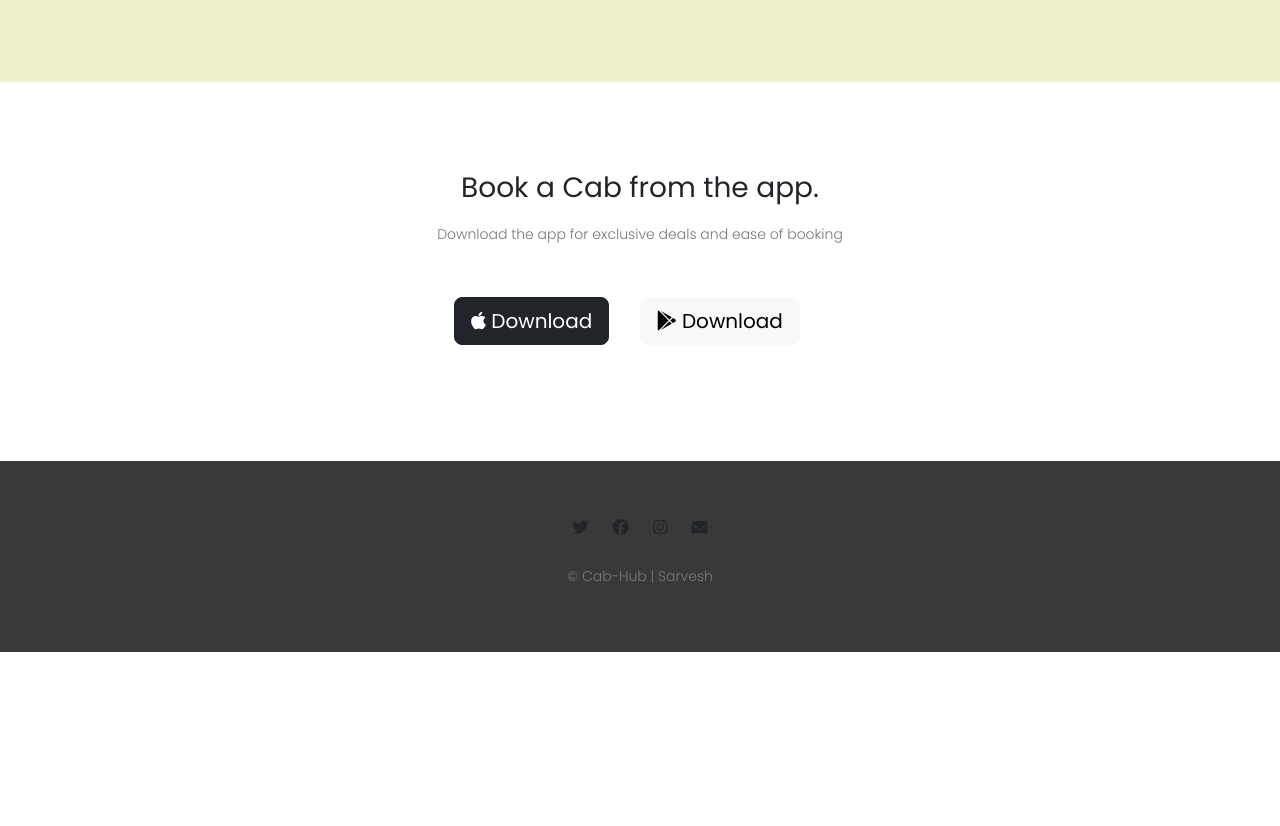
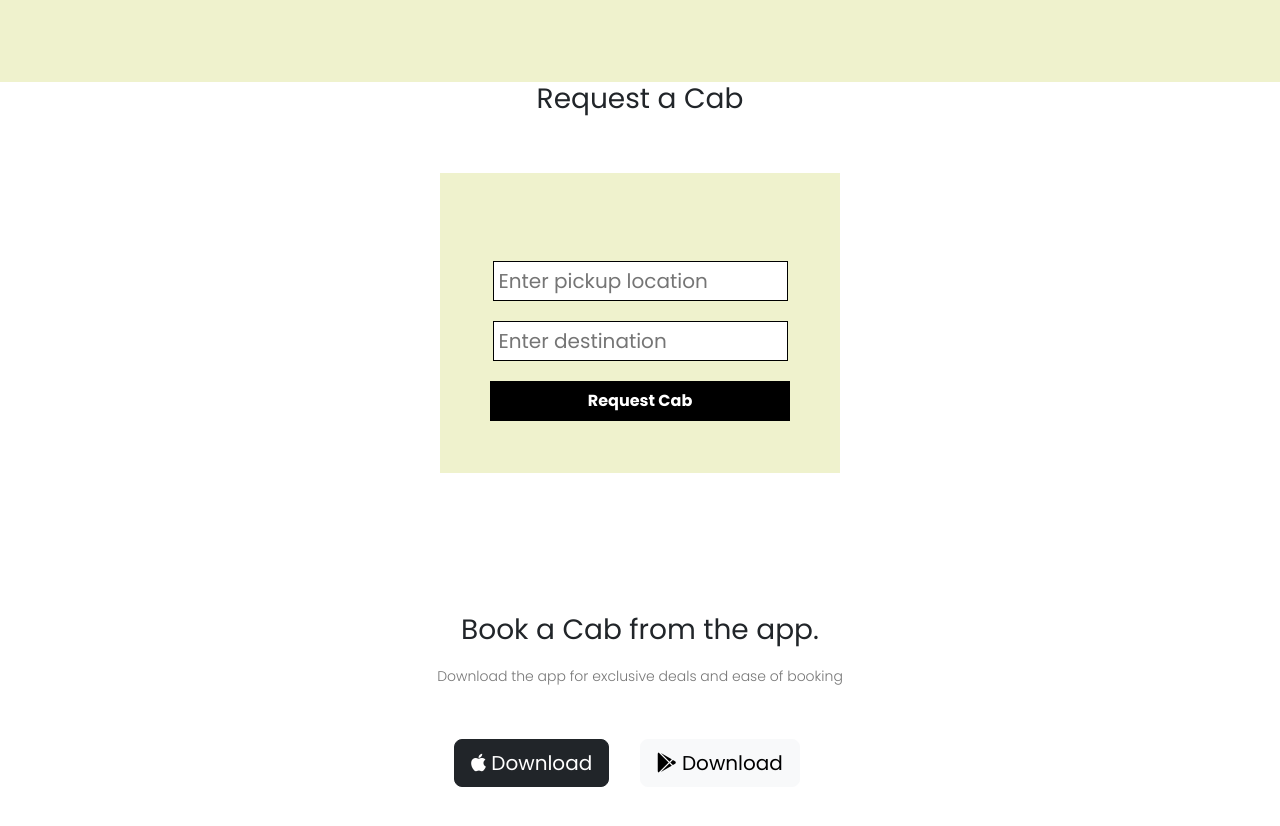
Before and after one commit to yashsarnaik22/html-css-JS-practices, a plain HTML site: page CAB HUB/index.html in a window 1280 px wide. Shown: the part 2316-3142 px from the top of the page. Before the commit the page ends 2968 px from the top, so only its background shows below. Drawn offline with nearby package versions, Linux system fonts and the light colour scheme.

Commit message:
added request a cab section: form to add pickup location and destination

```diff
--- a/CAB HUB/index.html
+++ b/CAB HUB/index.html
@@ -100,7 +100,27 @@
   </div>
 
 </section>
+<section class="request_cab">
+  <div class="container-fluid cab_div">
+    <h3 class="big-heading">Request a Cab</h3>
+    <form action="">
+      <p class="err_output">
 
+      </p>
+      <div>
+        <input type="text" name="" id="" placeholder="Enter pickup location" class="pickup">
+      </div>
+      <div>
+        <input type="text" name="" id="" placeholder="Enter destination" class="destination">
+      </div>
+
+      <button class="request_btn">
+        Request Cab
+      </button>
+
+    </form>
+  </div>
+</section>
 <section class="colored-section" id="download">
     <div class="container-fluid">
       <h3 class="big-heading">Book a Cab from the app.</h3>
--- a/CAB HUB/styles.css
+++ b/CAB HUB/styles.css
@@ -230,6 +230,52 @@ h3 {
     justify-content: center;
 }
 
+/* request a cab style */
+.cab_div {
+    /* padding: 50px; */
+    display: flex;
+    justify-content: center;
+    align-items: center;
+    flex-direction: column;
+}
+
+.cab_div>form {
+    margin: 50px;
+    background: #eff2cd;
+    width: 400px;
+    height: 300px;
+    display: flex;
+    flex-direction: column;
+    justify-content: center;
+    align-items: center;
+}
+
+.cab_div>form>div {
+    margin: 10px;
+}
+
+.cab_div>form>div>input {
+    width: 295px;
+    height: 40px;
+    border: 1px solid black;
+    padding: 5px;
+    font-size: 20px;
+}
+
+.cab_div>form>button {
+    margin: 10px;
+    background: #000000;
+    color: #ffffff;
+    border: 1px solid #000000;
+    width: 300px;
+    height: 40px;
+    font-weight: 900;
+}
+
+.err_output {
+    color: red
+}
+
 #download {
     padding: 7% 15%;
     text-align: center;
```
